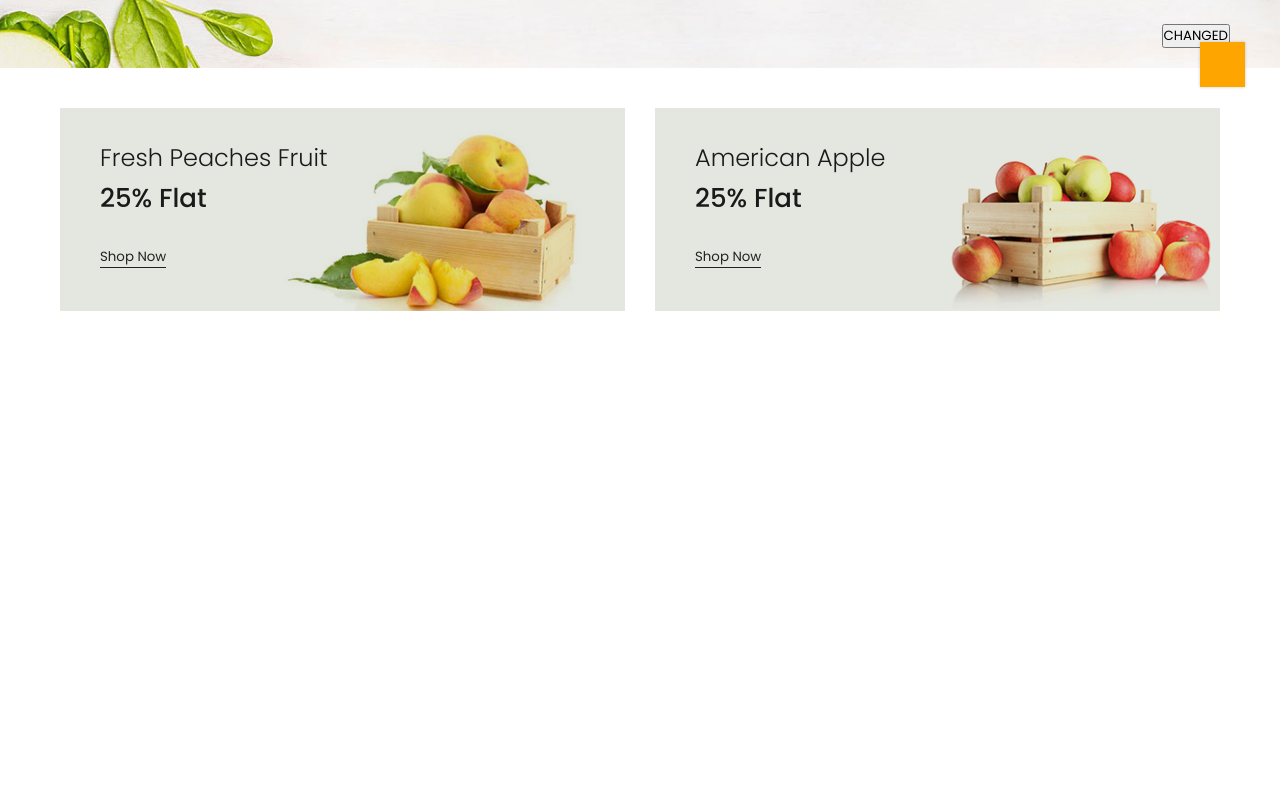
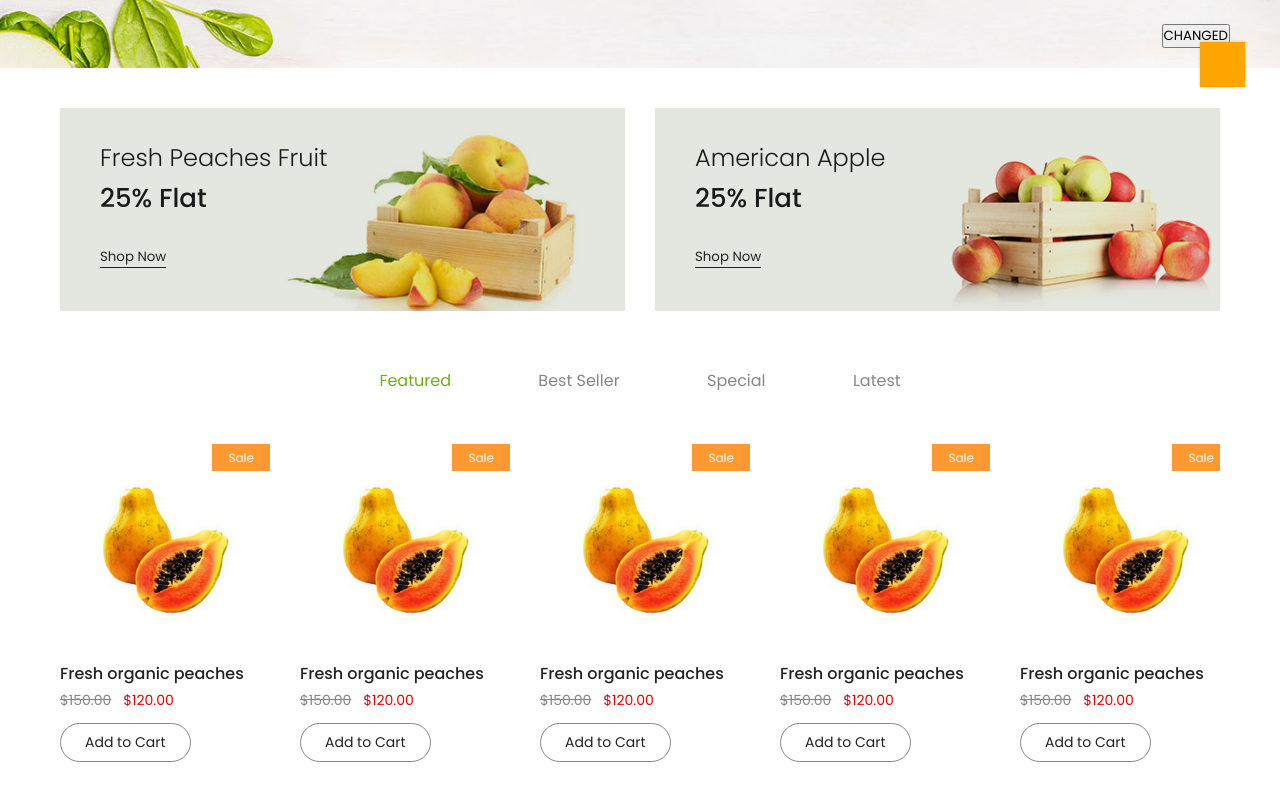
Before and after one commit to alok-as/ClaueFood, a React (Create React App) app in the folder client/: page / in a window 1280 px wide. Shown: the part 758-1558 px from the top of the page. Before the commit the page ends 1276 px from the top, so only its background shows below. Built offline with nearby package versions, Linux system fonts and the light colour scheme.

Commit message:
Featured section added

```diff
--- a/client/src/assets/scss/core/base/_variables.scss
+++ b/client/src/assets/scss/core/base/_variables.scss
@@ -14,4 +14,8 @@
 
 	--color-green-1: #6faf11;
 	--color-green-2: #76a72e;
+
+	--color-orange-1: #fe9931;
+
+	--color-red-1: #ec0101;
 }
--- /dev/null
+++ b/client/src/components/Home/FeaturedItem/index.jsx
@@ -0,0 +1,20 @@
+import React from "react";
+import classes from "./index.module.scss";
+
+const FeaturedItem = ({ isActive, children, onClick }) => {
+	let finalClass;
+
+	if (isActive) {
+		finalClass = [classes.item, classes.item__active];
+	} else {
+		finalClass = [classes.item];
+	}
+
+	return (
+		<li className={finalClass.join(" ")} onClick={onClick}>
+			{children}
+		</li>
+	);
+};
+
+export default FeaturedItem;
--- /dev/null
+++ b/client/src/components/Home/FeaturedItem/index.module.scss
@@ -0,0 +1,8 @@
+.item {
+	text-transform: capitalize;
+	cursor: pointer;
+
+	&__active {
+		color: var(--color-green-1);
+	}
+}
--- /dev/null
+++ b/client/src/components/Home/index.js
@@ -0,0 +1 @@
+export { default as FeaturedItem } from "./FeaturedItem";
--- /dev/null
+++ b/client/src/components/UI/ProductCard/index.jsx
@@ -0,0 +1,42 @@
+import React, { useState } from "react";
+import classes from "./index.module.scss";
+import { Button } from "../index";
+
+const ProductCard = ({
+	title,
+	image1,
+	image2,
+	actualPrice,
+	discountedPrice,
+}) => {
+	const [imageSrc, setImageSrc] = useState(image1);
+
+	const onMouseEnterHandler = () => {
+		setImageSrc(image2);
+	};
+
+	const onMouseLeaveHandler = () => {
+		setImageSrc(image1);
+	};
+
+	return (
+		<div className={classes.product}>
+			<div
+				className={classes.product__image}
+				onMouseEnter={onMouseEnterHandler}
+				onMouseLeave={onMouseLeaveHandler}
+			>
+				<img src={imageSrc} alt={title} />
+				<p className={classes.product__sale}>Sale</p>
+			</div>
+			<div className={classes.product__content}>
+				<p className={classes.product__title}>{title}</p>
+				<del className={classes.product__price}>{actualPrice}</del>
+				<span className={classes.product__discount}>{discountedPrice}</span>
+				<Button className={classes.product__button}>Add to Cart</Button>
+			</div>
+		</div>
+	);
+};
+
+export default ProductCard;
--- /dev/null
+++ b/client/src/components/UI/ProductCard/index.module.scss
@@ -0,0 +1,67 @@
+.product {
+	cursor: pointer;
+
+	&__image {
+		width: 21rem;
+		overflow: hidden;
+		position: relative;
+
+		img {
+			width: 100%;
+			height: 100%;
+			transition: 0.7s all ease-in;
+
+			&:hover {
+				transform: scale(1.1);
+			}
+		}
+	}
+
+	&:not(:last-child) {
+		margin-right: 3rem;
+	}
+
+	&__sale {
+		position: absolute;
+		top: 0;
+		right: 0;
+		padding: 0.4rem 1.6rem;
+		background-color: var(--color-orange-1);
+		color: var(--color-white-1);
+		font-size: 1.2rem;
+	}
+
+	&__title {
+		color: var(--color-black-1);
+		font-weight: 500;
+	}
+
+	&__price {
+		color: var(--color-grey-1);
+		margin-right: 1.2rem;
+		font-size: 1.4rem;
+		display: inline-block;
+	}
+
+	&__discount {
+		color: var(--color-red-1);
+		font-size: 1.4rem;
+		margin-bottom: 1.2rem;
+		display: inline-block;
+	}
+
+	&__button {
+		color: var(--color-black-1);
+		background-color: var(--color-white-1);
+		font-weight: 400;
+		font-size: 1.4rem;
+		border: 1px solid var(--color-grey-1);
+		padding: 0.8rem 2.4rem;
+		transition: 0.3s all ease;
+
+		&:hover {
+			background-color: var(--color-green-1);
+			color: var(--color-white-1);
+		}
+	}
+}
--- a/client/src/containers/Home/Featured/index.jsx
+++ b/client/src/containers/Home/Featured/index.jsx
@@ -3,25 +3,119 @@ import { nanoid } from "nanoid";
 
 import classes from "./index.module.scss";
 import { Card, Section } from "../../../components/UI";
+import { FeaturedItem } from "../../../components/Home";
 
-import featureImage1Url from "../../../assets/images/Home/featured-1.jpg";
-import featureImage2Url from "../../../assets/images/Home/featured-2.jpg";
+import featureImage1 from "../../../assets/images/Home/featured-1.jpg";
+import featureImage2 from "../../../assets/images/Home/featured-2.jpg";
+
+import productImage1 from "../../../assets/images/Home/product-1.jpg";
+import productImage2 from "../../../assets/images/Home/product-2.jpg";
+import ProductCard from "../../../components/UI/ProductCard";
 
 const Featured = () => {
 	const [cards, setCards] = useState([
 		{
 			key: nanoid(),
-			imageURL: featureImage1Url,
+			imageURL: featureImage1,
 			title: "Fresh peaches fruit",
 			discount: "25",
 		},
 		{
 			key: nanoid(),
-			imageURL: featureImage2Url,
+			imageURL: featureImage2,
 			title: "American apple",
 			discount: "25",
 		},
 	]);
+
+	const [categories, setCategories] = useState([
+		{
+			key: nanoid(),
+			children: "Featured",
+			isActive: true,
+		},
+		{
+			key: nanoid(),
+			children: "Best seller",
+			isActive: false,
+		},
+		{
+			key: nanoid(),
+			children: "Special",
+			isActive: false,
+		},
+		{
+			key: nanoid(),
+			children: "Latest",
+			isActive: false,
+		},
+	]);
+
+	const [products, setProducts] = useState([
+		{
+			key: nanoid(),
+			title: "Fresh organic peaches",
+			image1: productImage1,
+			image2: productImage2,
+			actualPrice: "$150.00",
+			discountedPrice: "$120.00",
+		},
+		{
+			key: nanoid(),
+			title: "Fresh organic peaches",
+			image1: productImage1,
+			image2: productImage2,
+			actualPrice: "$150.00",
+			discountedPrice: "$120.00",
+		},
+		{
+			key: nanoid(),
+			title: "Fresh organic peaches",
+			image1: productImage1,
+			image2: productImage2,
+			actualPrice: "$150.00",
+			discountedPrice: "$120.00",
+		},
+		{
+			key: nanoid(),
+			title: "Fresh organic peaches",
+			image1: productImage1,
+			image2: productImage2,
+			actualPrice: "$150.00",
+			discountedPrice: "$120.00",
+		},
+		{
+			key: nanoid(),
+			title: "Fresh organic peaches",
+			image1: productImage1,
+			image2: productImage2,
+			actualPrice: "$150.00",
+			discountedPrice: "$120.00",
+		},
+		{
+			key: nanoid(),
+			title: "Fresh organic peaches",
+			image1: productImage1,
+			image2: productImage2,
+			actualPrice: "$150.00",
+			discountedPrice: "$120.00",
+		},
+	]);
+
+	const [selectedCategory, setSelectedCategory] = useState(0);
+
+	const selectCategoryHandler = (selectedIndex) => {
+		const newCategories = [...categories];
+		newCategories.forEach((category, index) => {
+			if (index === selectedIndex) {
+				category.isActive = true;
+			} else {
+				category.isActive = false;
+			}
+		});
+		setSelectedCategory(selectedIndex);
+		setCategories(newCategories);
+	};
 
 	return (
 		<Section>
@@ -30,6 +124,21 @@ const Featured = () => {
 					<Card {...card} />
 				))}
 			</div>
+			<div className={classes.featured__menu}>
+				<ul className={classes.featured__list}>
+					{categories.map((category, index) => (
+						<FeaturedItem
+							{...category}
+							onClick={() => selectCategoryHandler(index)}
+						/>
+					))}
+				</ul>
+			</div>
+			<div className={classes.featured__products}>
+				{products.map((product) => (
+					<ProductCard {...product} />
+				))}
+			</div>
 		</Section>
 	);
 };
--- a/client/src/containers/Home/Featured/index.module.scss
+++ b/client/src/containers/Home/Featured/index.module.scss
@@ -1,7 +1,7 @@
 .featured {
 	&__cards {
 		display: flex;
-		margin-bottom: 20rem;
+		margin-bottom: 5rem;
 
 		& > * {
 			flex-basis: 50%;
@@ -11,4 +11,21 @@
 			}
 		}
 	}
+
+	&__list {
+		display: flex;
+		justify-content: space-evenly;
+		align-items: center;
+		max-width: 60%;
+		color: var(--color-grey-1);
+		margin: 0 auto;
+
+		margin-bottom: 5rem;
+	}
+
+	&__products {
+		display: flex;
+		overflow: hidden;
+		margin-bottom: 5rem;
+	}
 }
```
Also changed, not shown: client/src/assets/images/Home/product-1.jpg (added), client/src/assets/images/Home/product-2.jpg (added).
